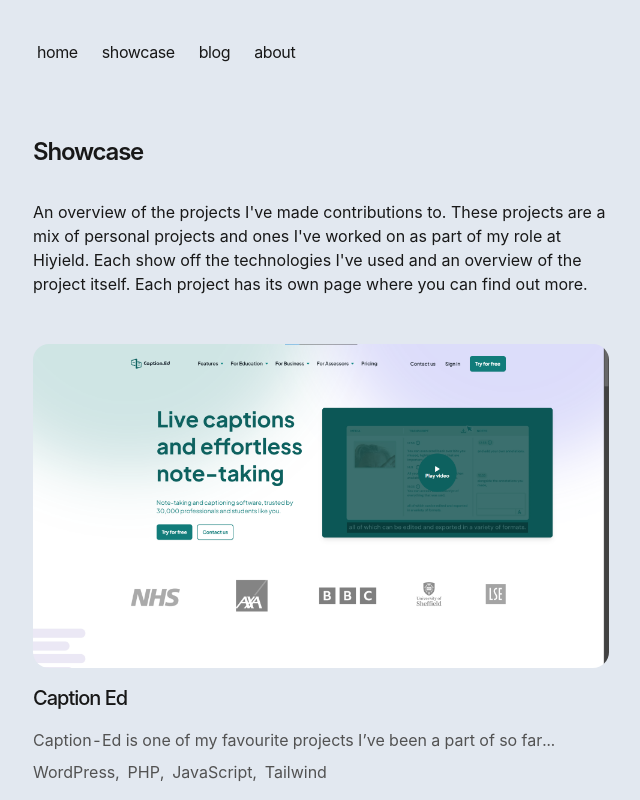
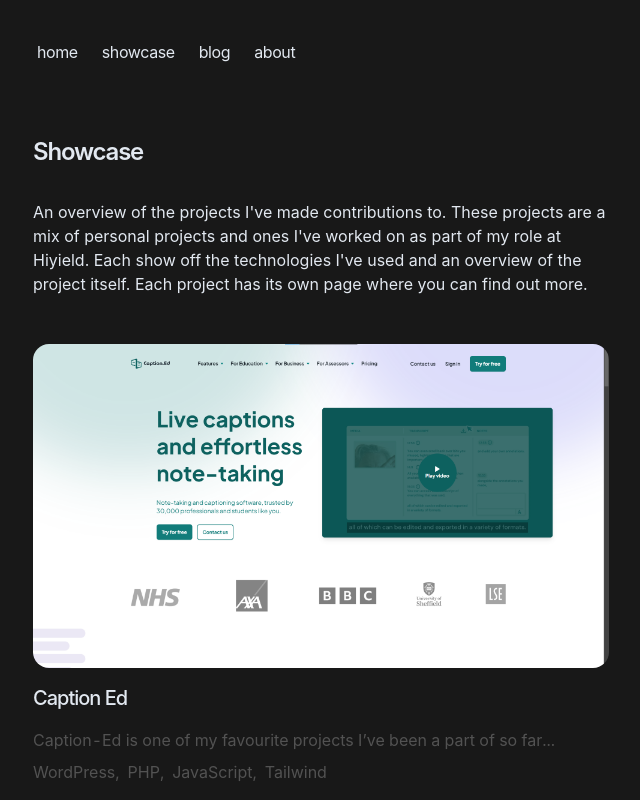
Before and after one commit to jakemackie/portfolio, a Next.js app: page /showcase in a window 1280 px wide. Shown: the top 800 px of the page, without its empty margins (319-959 px from the left). Built offline with nearby package versions, Linux system fonts and the light colour scheme.

Commit message:
Update layout.tsx

```diff
--- a/app/layout.tsx
+++ b/app/layout.tsx
@@ -49,7 +49,7 @@
     <html
       lang="en"
       className={cx(
-        "text-background bg-foreground dark:text-foreground dark:bg-background",
+        "text-foreground bg-background",
         GeistSans.variable,
         GeistMono.variable
       )}
```
